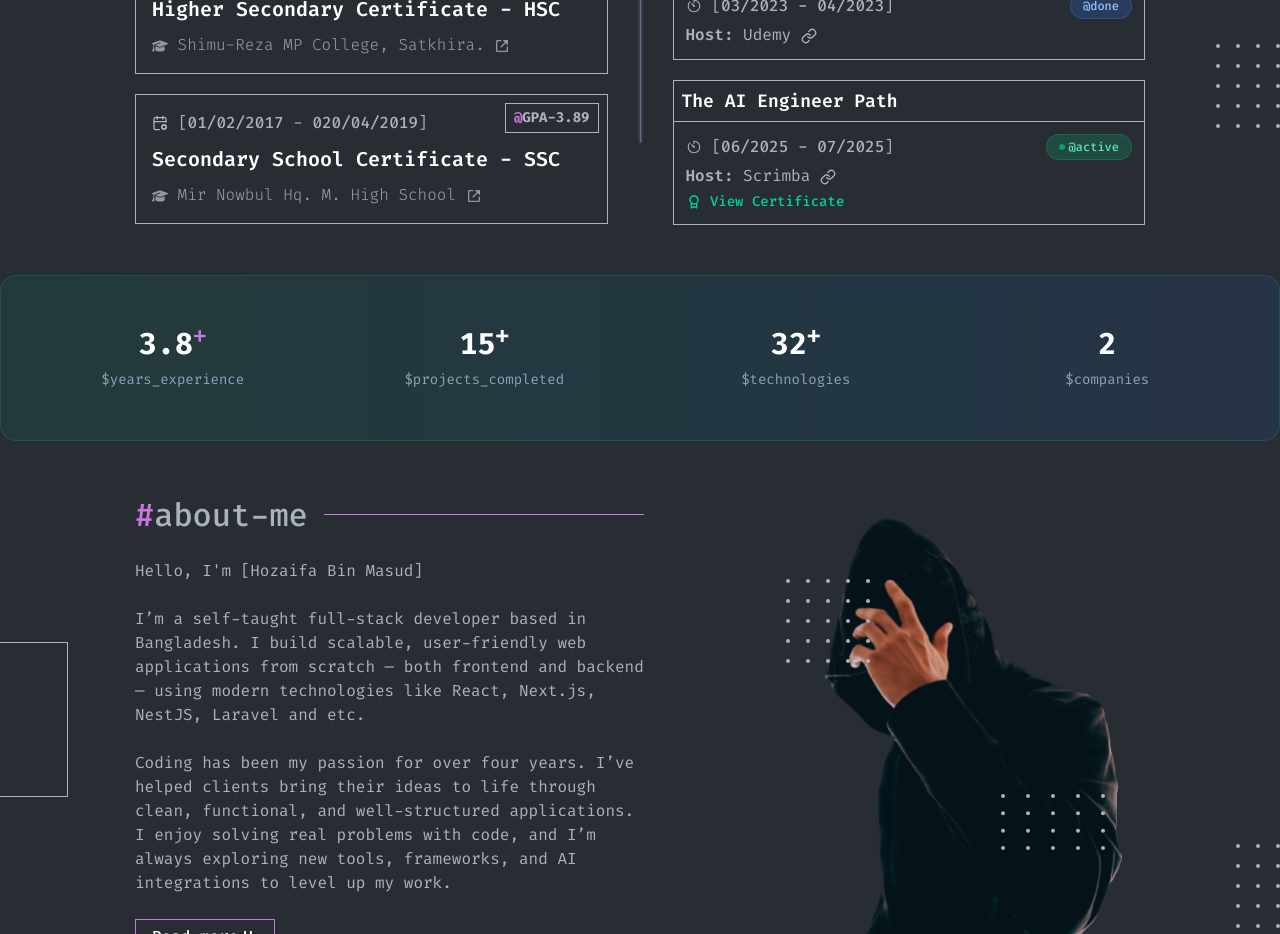
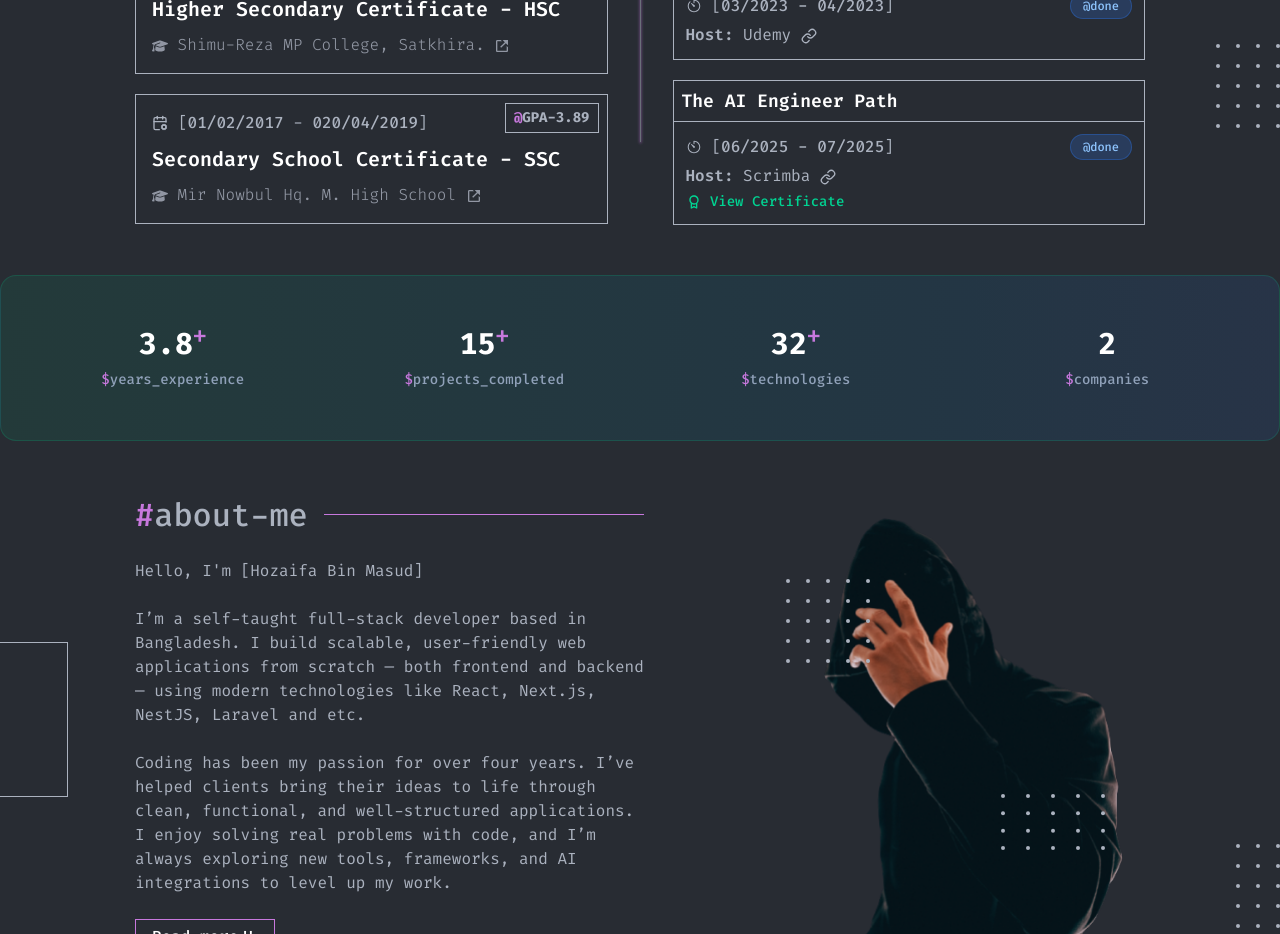
Before and after one commit to hozaifa4you/hozaifabinmasud, a Next.js app in the folder apps/frontend/: page / in a window 1280 px wide. Shown: the part 3160-4094 px from the top of the page. Built offline with nearby package versions, Linux system fonts and the light colour scheme.

Commit message:
Updated data

```diff
--- a/apps/frontend/src/components/home/short-stats-section.tsx
+++ b/apps/frontend/src/components/home/short-stats-section.tsx
@@ -9,23 +9,31 @@ const ShortStatsSection = () => {
                   {calculateYearsFromDate('01/08/2021')}
                   <sup className="text-primary font-semibold">+</sup>
                </div>
-               <div className="text-sm text-slate-400">$years_experience</div>
+               <div className="text-sm font-medium text-slate-400">
+                  <span className="text-primary">$</span>years_experience
+               </div>
             </div>
             <div className="text-center">
                <div className="mb-2 text-3xl font-bold text-white">
-                  15<sup>+</sup>
+                  15<sup className="text-primary font-semibold">+</sup>
                </div>
-               <div className="text-sm text-slate-400">$projects_completed</div>
+               <div className="text-sm font-medium text-slate-400">
+                  <span className="text-primary">$</span>projects_completed
+               </div>
             </div>
             <div className="text-center">
                <div className="mb-2 text-3xl font-bold text-white">
-                  32<sup>+</sup>
+                  32<sup className="text-primary font-semibold">+</sup>
                </div>
-               <div className="text-sm text-slate-400">$technologies</div>
+               <div className="text-sm font-medium text-slate-400">
+                  <span className="text-primary">$</span>technologies
+               </div>
             </div>
             <div className="text-center">
                <div className="mb-2 text-3xl font-bold text-white">2</div>
-               <div className="text-sm text-slate-400">$companies</div>
+               <div className="text-sm font-medium text-slate-400">
+                  <span className="text-primary">$</span>companies
+               </div>
             </div>
          </div>
       </section>
--- a/apps/frontend/src/lib/data.ts
+++ b/apps/frontend/src/lib/data.ts
@@ -143,7 +143,7 @@ const trainings = [
       hostLink: 'https://www.scrimba.com',
       certificateLink:
          'https://scrimba.com/certificate-cert2JbLs3qgAvfnFeT4StqV8rDV6jXPqFaRNX3fhk',
-      status: 'active',
+      status: 'done',
    },
 ];
 
```
